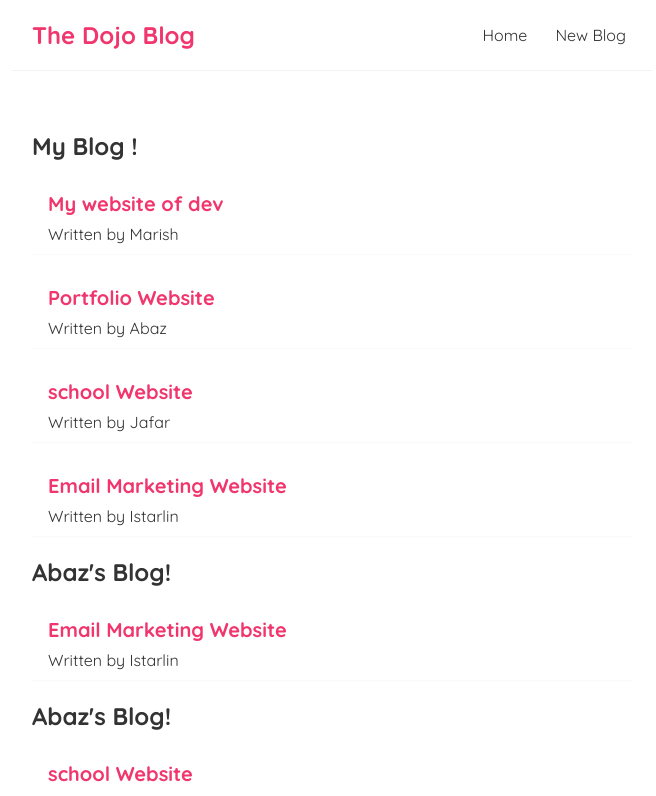
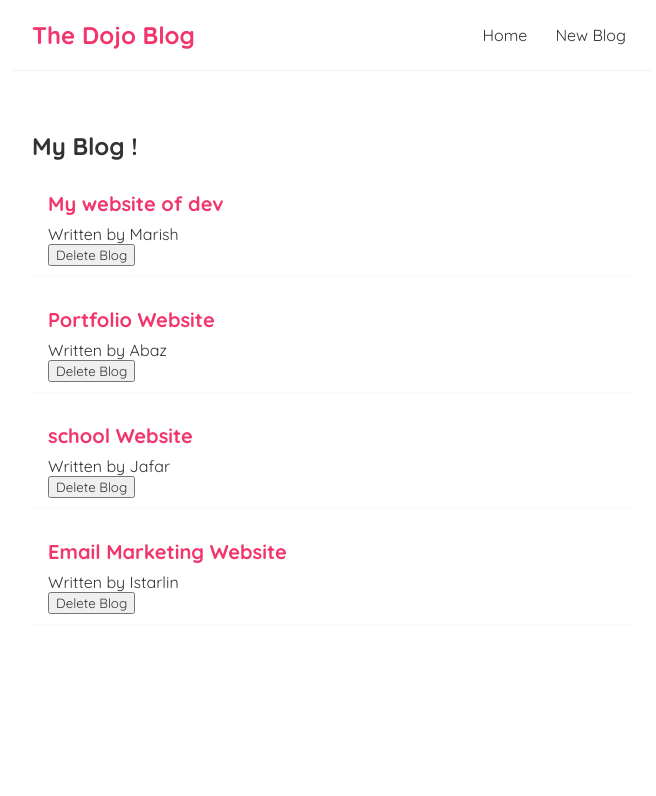
Before and after one commit to Abass-rashid/React-Blog-Post, a React (Vite) app in the folder my-react-app/: page / in a window 1280 px wide. Shown: the top 796 px of the page, without its empty margins (308-964 px from the left). Built offline with nearby package versions, Linux system fonts and the light colour scheme.

Commit message:
Add functions props

```diff
--- a/my-react-app/src/BlogList.jsx
+++ b/my-react-app/src/BlogList.jsx
@@ -1,4 +1,4 @@
-const BlogList = ({blogs, title}) => {
+const BlogList = ({blogs, title, handleDelete}) => {
 
   return (
     <div className="blog-list">
@@ -7,6 +7,7 @@
         <div className="blog-preview" key={blog.id}>
           <h2>{blog.name}</h2>
           <p>Written by {blog.author}</p>
+          <button onClick={() => handleDelete(blog.id)}>Delete Blog</button>
         </div>
       ))}
     </div>
--- a/my-react-app/src/Home.jsx
+++ b/my-react-app/src/Home.jsx
@@ -8,13 +8,13 @@
     { name: "school Website", author: "Jafar", id: 3 },
     { name: "Email Marketing Website", author: "Istarlin", id: 4 }
   ]);
-
+   const handleDelete = (id) =>{
+        const newBlogs = blogs.filter(blog => blog.id !== id);
+        setBlogs(newBlogs)
+   }
   return (
     <div className="home">
-   <BlogList blogs={blogs} title="My Blog !"/>
-   <BlogList blogs={blogs.filter(blog => blog.id=== 4)} title="Abaz's Blog!"/>
-   <BlogList blogs={blogs.filter(blog => blog.author=== "Jafar")} title="Abaz's Blog!"/>
-   <BlogList blogs={blogs.filter(blog => blog.name=== "school Website")} title="Abaz's Blog!"/>
+   <BlogList blogs={blogs} title="My Blog !" handleDelete={handleDelete}/>
 
     </div>
   );
```
